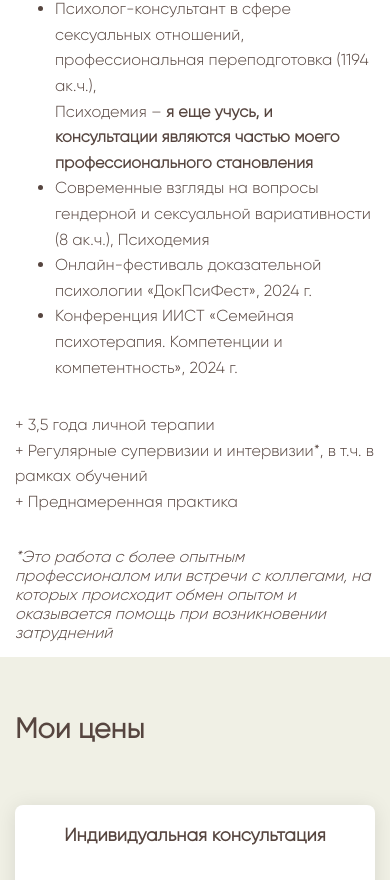
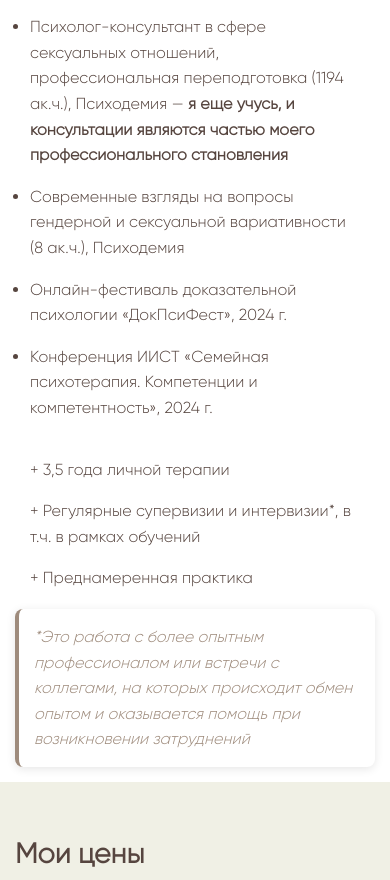
Before and after one commit to fireframes/erovnova-portfolio, a React (Vite) app: page / in a window 390 px wide. Shown: the part 4864-5744 px from the top of the page. Built offline with nearby package versions, Linux system fonts and the light colour scheme.

Commit message:
fix: change accent-hover color for buttons

```diff
--- a/src/components/Education.tsx
+++ b/src/components/Education.tsx
@@ -1,21 +1,27 @@
+import React from "react";
+
 const Education = () => {
   return (
     <section id="education">
       <div className="container">
         <h2>Моё образование</h2>
+
+        <div className="education-content">
+          {/* Main education list */}
+          <div className="education-main-list">
             <ul>
               <li>
-            Психолог-консультант в сфере сексуальных отношений, профессиональная
-            переподготовка (1194 ак.ч.), <br />
-            Психодемия –{" "}
+                Психолог-консультант в сфере сексуальных отношений,
+                <br />
+                профессиональная переподготовка (1194 ак.ч.), Психодемия —{" "}
                 <strong>
                   я еще учусь, и консультации являются частью моего
                   профессионального становления
                 </strong>
               </li>
               <li>
-            Современные взгляды на вопросы гендерной и сексуальной вариативности
-            (8 ак.ч.), Психодемия
+                Современные взгляды на вопросы гендерной и сексуальной
+                вариативности (8 ак.ч.), Психодемия
               </li>
               <li>
                 Онлайн-фестиваль доказательной психологии «ДокПсиФест», 2024 г.
@@ -25,6 +31,10 @@ const Education = () => {
                 компетентность», 2024 г.
               </li>
             </ul>
+          </div>
+
+          {/* Additional qualifications */}
+          <div className="education-additional">
             <ol>
               <li>+ 3,5 года личной терапии</li>
               <li>
@@ -32,11 +42,15 @@ const Education = () => {
               </li>
               <li>+ Преднамеренная практика</li>
             </ol>
-        <cite>
-          *Это работа с более опытным профессионалом или встречи с коллегами, на
-          которых происходит обмен опытом и оказывается помощь при возникновении
-          затруднений
-        </cite>
+          </div>
+
+          {/* Note at the bottom similar to help-not */}
+          <div className="note">
+            *Это работа с более опытным профессионалом или встречи с коллегами,
+            на которых происходит обмен опытом и оказывается помощь при
+            возникновении затруднений
+          </div>
+        </div>
       </div>
     </section>
   );
--- a/src/styles.css
+++ b/src/styles.css
@@ -17,7 +17,8 @@
   --primary-color: #56453f;
   --secondary-color: #f0f0e5;
   --accent-color: #9e8b7c;
-  --accent-hover: #8b645a;
+  /* --accent-hover: #8b645a; */
+  --accent-hover: #803d47;
   --primary-gradient: linear-gradient(90deg, #f0f0e5, #e4c7b8);
 
   font-family: "Gilroy", sans-serif !important;
@@ -235,7 +236,7 @@ main {
 /* Hero section */
 #hero {
   margin-top: 0;
-  padding-top: 3rem;
+  /* padding-top: 3rem; */
 }
 
 #hero .container {
@@ -372,7 +373,7 @@ main {
 }
 
 .side-button {
-  background-color: #803d47;
+  background-color: var(--accent-hover);
   color: #fff;
   font-size: 18px;
   padding: 10px;
@@ -468,10 +469,63 @@ main {
 
 /* EDUCATION */
 
+/* Education section styles */
+
 #education .container {
   display: flex;
   flex-direction: column;
   gap: 2rem;
+}
+
+.education-main-list {
+  /* background-color: white; */
+  padding: 20px 40px;
+  border-radius: 8px;
+  /* box-shadow: 0 2px 10px rgba(0, 0, 0, 0.1); */
+}
+
+.education-main-list ul {
+  margin: 0;
+  padding: 0;
+  /* list-style: none; */
+}
+
+.education-main-list li {
+  padding: 12px 0;
+  font-size: 20px;
+  line-height: 1.6;
+  color: var(--primary-color);
+}
+
+.education-additional {
+  background-color: white;
+  padding: 10px 40px 20px;
+  border-radius: 8px;
+}
+
+.education-additional ol {
+  margin: 0;
+  padding: 0;
+  list-style: none;
+}
+
+.education-additional li {
+  padding: 8px 0;
+  font-size: 20px;
+  color: var(--primary-color);
+}
+
+#education .note {
+  background-color: white;
+  border-radius: 8px;
+  padding: 20px;
+  box-shadow: 0 2px 10px rgba(0, 0, 0, 0.1);
+  font-style: italic;
+  color: var(--accent-color);
+  font-weight: 500;
+  font-size: 18px;
+  line-height: 1.6;
+  border-left: 4px solid var(--accent-color);
 }
 
 /* ----PRICES---- */
@@ -535,7 +589,7 @@ main {
   box-shadow: 2px 2px 8px #362d286d;
   /* text-shadow: 1px 1px 2px #8b645a; */
   background: var(--accent-color); /* Corrected from val to var */
-  opacity: 70%;
+  /* opacity: 70%; */
 }
 
 #prices .button:hover {
@@ -594,6 +648,7 @@ main {
 
 .social-links {
   padding-top: 15px;
+  color: var(--accent-color);
   border-top: 1px solid var(--secondary-color);
 }
 
@@ -604,6 +659,11 @@ main {
 
 .social-links a {
   margin-left: 40px;
+}
+
+.social-links a:hover {
+  transform: scale(1.05);
+  color: var(--accent-hover);
 }
 
 .location-details,
@@ -811,6 +871,22 @@ main {
     font-size: 16px;
   }
 
+  .education-main-list,
+  .education-additional {
+    padding: 10px 20px;
+  }
+
+  .education-main-list li,
+  .education-additional li {
+    font-size: 16px;
+    padding: 8px 0;
+  }
+
+  #education .note {
+    font-size: 16px;
+    padding: 15px;
+  }
+
   .section-button {
     padding: 12px;
     font-size: 16px;
@@ -895,4 +971,9 @@ main {
     padding: 0; /* Remove default padding */
     list-style: none;
   }
+
+  .education-main-list,
+  .education-additional {
+    padding: 10px 15px;
+  }
 }
```
Lines whose indentation alone changed are shown as unchanged.
